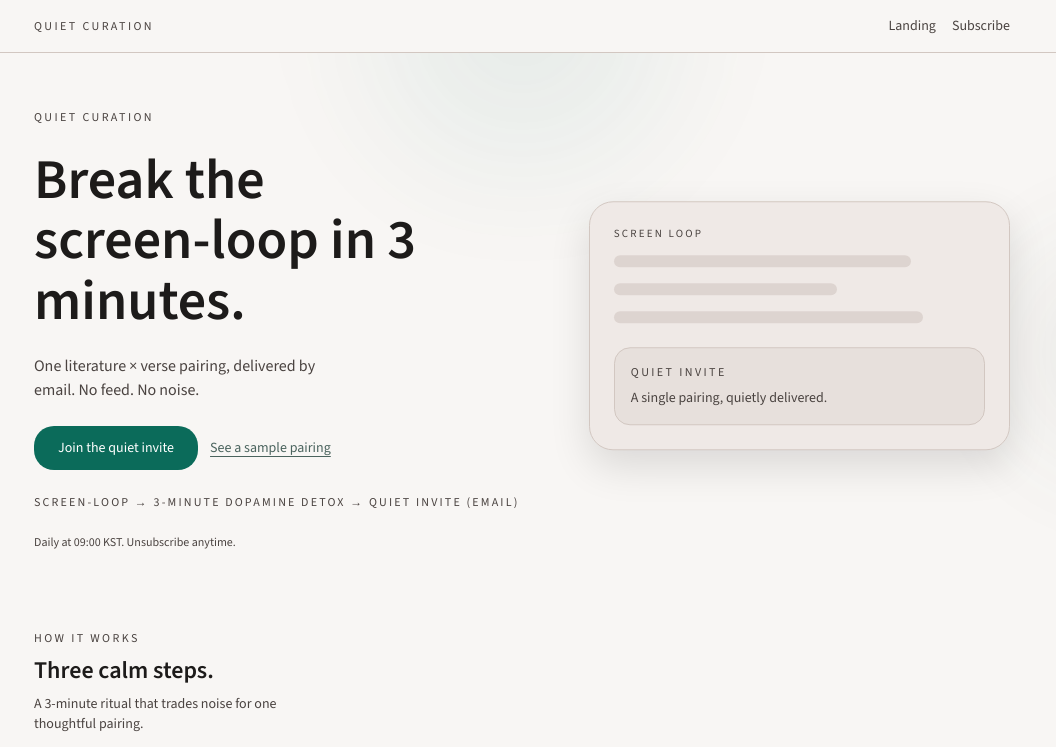
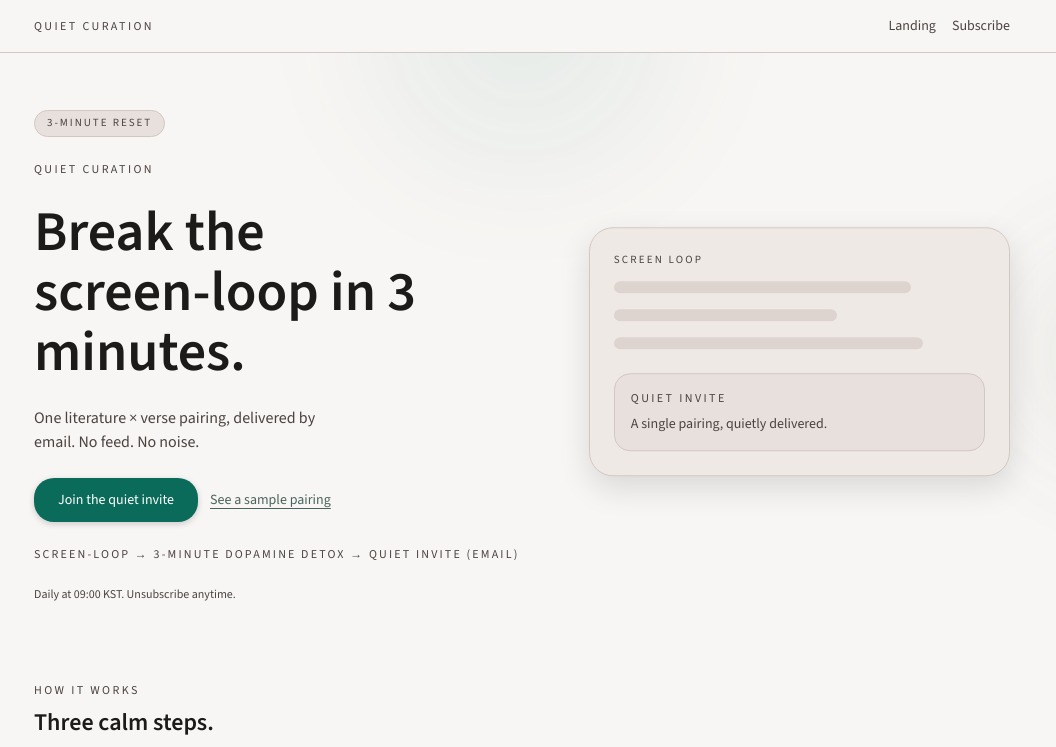
Before and after one commit to joanna911013/quiet-curation-web, a Next.js app: page /landing in a window 1280 px wide. Shown: the top 747 px of the page, without its empty margins (118-1174 px from the left). Built offline with nearby package versions, Linux system fonts and the light colour scheme.

Commit message:
Polish hero with material-inspired accents

```diff
--- a/app/(marketing)/landing/page.tsx
+++ b/app/(marketing)/landing/page.tsx
@@ -21,6 +21,9 @@ export default function LandingPage() {
       <div className="mx-auto flex w-full max-w-5xl flex-col gap-20 px-6 pb-20 pt-8 sm:pt-12 lg:pt-14">
         <section className="grid gap-8 sm:gap-10 lg:grid-cols-[1.1fr_0.9fr] lg:items-center">
           <div className="space-y-5 sm:space-y-6">
+            <div className="inline-flex w-fit items-center gap-2 rounded-full border border-[color:var(--md-sys-color-outline)] bg-[var(--md-sys-color-surface-container-high)] px-3 py-1 text-[11px] uppercase tracking-[0.18em] text-[var(--md-sys-color-on-surface-variant)]">
+              3-minute reset
+            </div>
             <p className="text-xs uppercase tracking-[0.2em] text-[var(--md-sys-color-on-surface-variant)]">
               Quiet Curation
             </p>
@@ -50,7 +53,7 @@ export default function LandingPage() {
               Daily at 09:00 KST. Unsubscribe anytime.
             </p>
           </div>
-          <div className="w-full max-w-md justify-self-center rounded-3xl border border-[color:var(--md-sys-color-outline)] bg-[var(--md-sys-color-surface-container)] p-6 shadow-[0_16px_40px_rgba(0,0,0,0.12)] animate-[float_8s_ease-in-out_infinite] lg:justify-self-end">
+          <div className="w-full max-w-md justify-self-center rounded-3xl border border-[color:var(--md-sys-color-outline)] bg-[var(--md-sys-color-surface-container)] p-6 shadow-[0_12px_32px_rgba(0,0,0,0.12)] animate-[float_8s_ease-in-out_infinite] lg:justify-self-end">
             <div className="text-[11px] uppercase tracking-[0.2em] text-[var(--md-sys-color-on-surface-variant)]">
               Screen loop
             </div>
--- a/app/(marketing)/marketing-events.tsx
+++ b/app/(marketing)/marketing-events.tsx
@@ -32,7 +32,7 @@ export function MarketingCtaLink({
 }: MarketingCtaLinkProps) {
   const baseClassName = useMemo(
     () =>
-      "inline-flex w-fit items-center rounded-[20px] bg-[var(--md-sys-color-primary)] px-6 py-3 text-sm font-medium text-[var(--md-sys-color-on-primary)] min-h-[44px] transition hover:brightness-95",
+      "inline-flex w-fit items-center rounded-[20px] bg-[var(--md-sys-color-primary)] px-6 py-3 text-sm font-medium text-[var(--md-sys-color-on-primary)] min-h-[44px] shadow-[0_2px_6px_rgba(0,0,0,0.18)] transition hover:brightness-95 hover:shadow-[0_6px_16px_rgba(0,0,0,0.2)]",
     [],
   );
 
```
